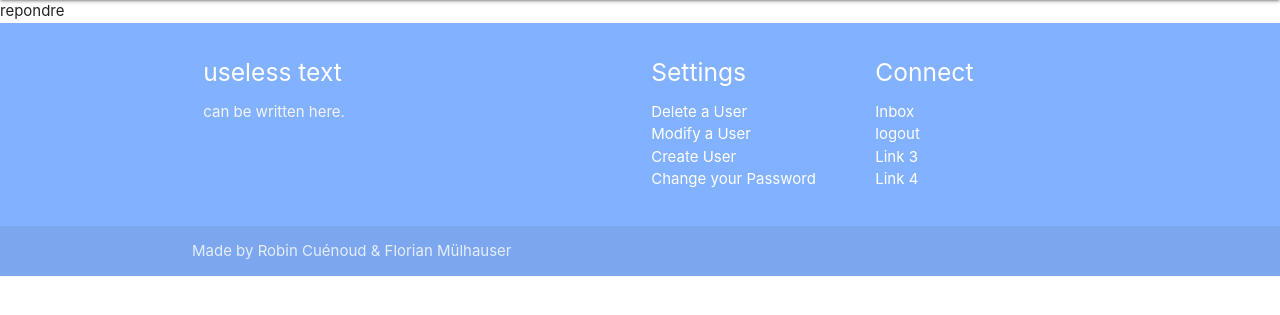
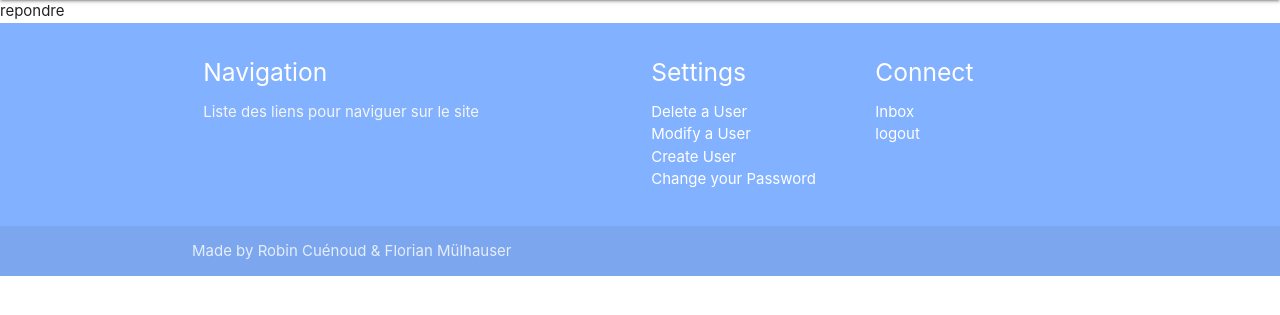
Before and after one commit to FlorianMulhauser/STI-Projet1, a PHP site: page /message/reply.php in a window 1280 px wide. Shown: the part 64-379 px from the top of the page. Run offline with PHP 8.4, Linux system fonts and the light colour scheme.

Commit message:
refactoring package, repaired links, fix home page, readme completed

```diff
--- a/site/html/fragments/footer.php
+++ b/site/html/fragments/footer.php
@@ -2,8 +2,8 @@
     <div class="container">
         <div class="row">
             <div class="col l6 s12">
-                <h5 class="white-text">useless text </h5>
-                <p class="grey-text text-lighten-4">can be written here.</p>
+                <h5 class="white-text">Navigation </h5>
+                <p class="grey-text text-lighten-4">Liste des liens pour naviguer sur le site</p>
 
 
             </div>
@@ -11,10 +11,10 @@
 
                 <h5 class="white-text">Settings</h5>
                 <ul>
-                    <li><a class="white-text" href="/deleteUser.php">Delete a User</a></li>
-                    <li><a class="white-text" href="/modifyUser.php">Modify a User</a></li>
-                    <li><a class="white-text" href="/register.php">Create User</a></li>
-                    <li><a class="white-text" href="/changePassword.php">Change your Password</a></li>
+                    <li><a class="white-text" href="/user/deleteUser.php">Delete a User</a></li>
+                    <li><a class="white-text" href="/user/modifyUser.php">Modify a User</a></li>
+                    <li><a class="white-text" href="/user/register.php">Create User</a></li>
+                    <li><a class="white-text" href="/user/changePassword.php">Change your Password</a></li>
                 </ul>
             </div>
             <div class="col l3 s12">
@@ -22,8 +22,6 @@
                 <ul>
                     <li><a class="white-text" href="/inbox.php">Inbox</a></li>
                     <li><a class="white-text" href="/logout.php">logout</a></li>
-                    <li><a class="white-text" href="#!">Link 3</a></li>
-                    <li><a class="white-text" href="#!">Link 4</a></li>
                 </ul>
             </div>
         </div>
--- a/site/html/fragments/header.php
+++ b/site/html/fragments/header.php
@@ -18,10 +18,10 @@
 <body>
 <nav class="blue accent-1" role="navigation">
 
-    <div class="nav-wrapper container"><a id="logo-container" href="#" class="brand-logo">Security Third<img src="../broken_lock.svg" alt="dead logo"></a>
+    <div class="nav-wrapper container"><a id="logo-container" href="/home.php" class="brand-logo">Security Third<img src="../broken_lock.svg" alt="dead logo"></a>
         <ul class="right hide-on-med-and-down">
             <li><a href="/login.php">Login</a></li>
-            <li><a href="/register.php">Register</a></li>
+            <li><a href="/user/register.php">Register</a></li>
             <li><a href="/inbox.php">Inbox</a></li>
             <li><a href="/logout.php">Logout</a></li>
             <li><a href="/message/create.php">New Message</a></li>
```
Also changed, not shown: site/html/home.php (+6 -6 lines), site/html/user/changePassword.php (renamed from site/html/changePassword.php, +4 -4 lines), site/html/user/deleteUser.php (renamed from site/html/deleteUser.php, +5 -6 lines), site/html/user/modifyUser.php (renamed from site/html/modifyUser.php, +4 -4 lines), site/html/user/register.php (renamed from site/html/register.php, +4 -4 lines), README.md, site/databases/database.sqlite.
